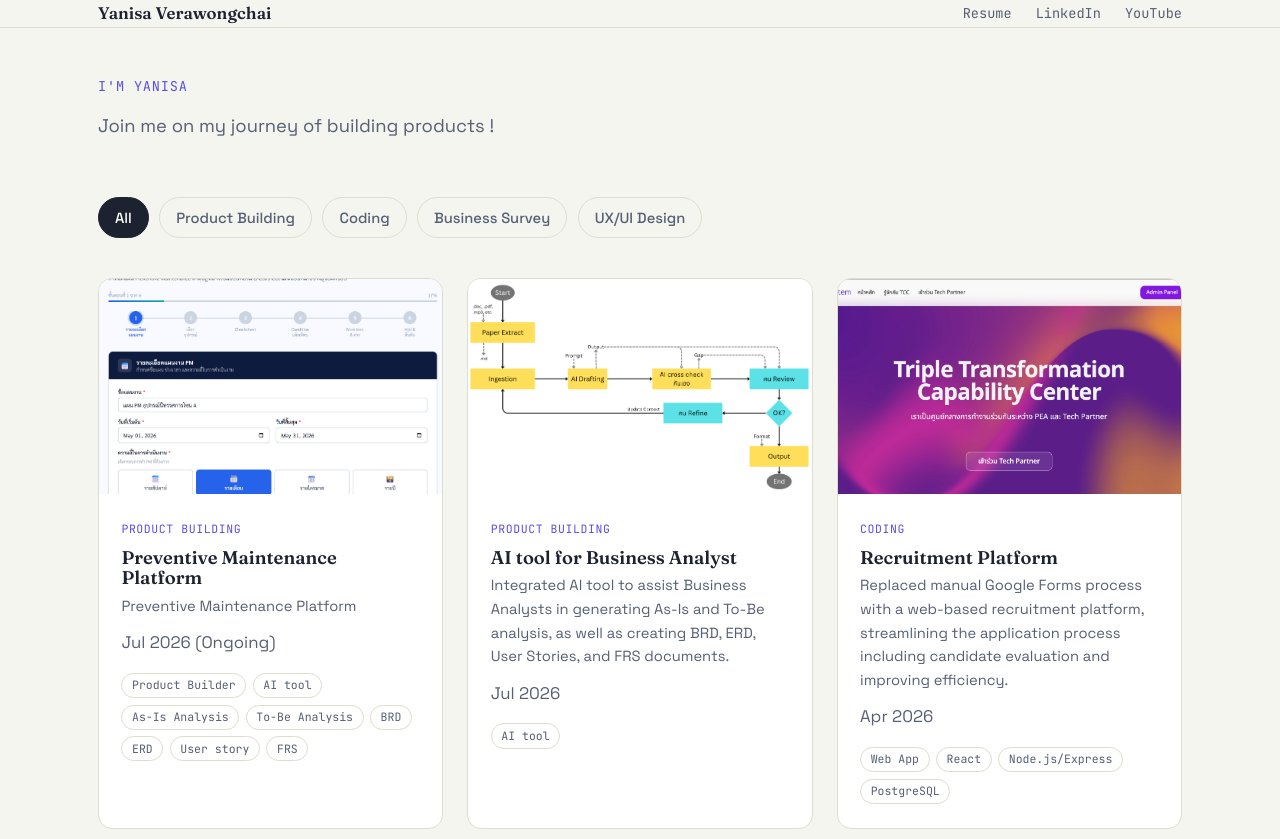
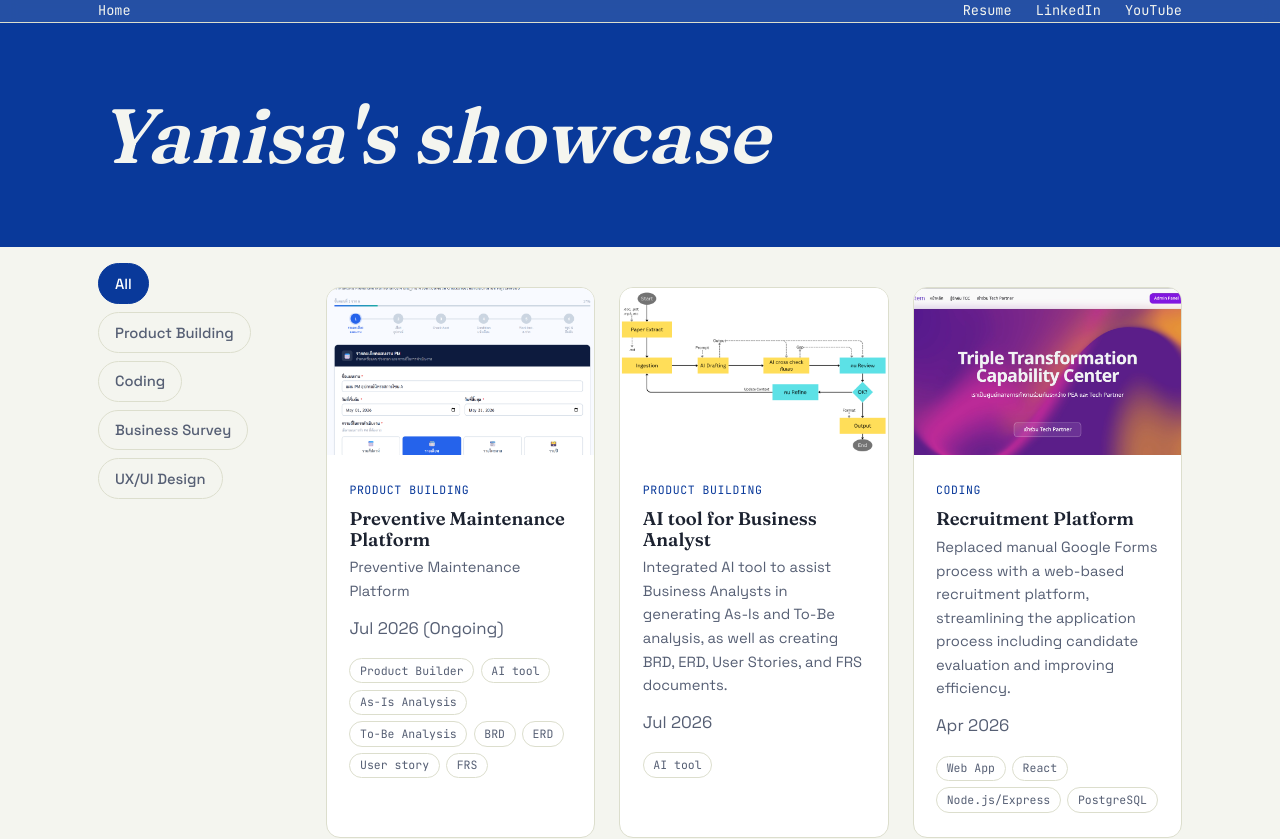
Before and after one commit to bowyani/bowyani.github.io, a React (Vite) app: page / in a window 1280 px wide. Shown: the top 839 px of the page. Built offline with nearby package versions, Linux system fonts and the light colour scheme.

Commit message:
ui update

```diff
--- a/src/components/DisciplineTabs.module.css
+++ b/src/components/DisciplineTabs.module.css
@@ -20,7 +20,10 @@
   flex-direction: column;
   gap: 0.15rem;
   box-shadow: 0 3px 0 rgba(28, 34, 48, 0.05);
-  transition: transform 180ms ease, box-shadow 180ms ease, border-color 180ms ease;
+  transition:
+    transform 180ms ease,
+    box-shadow 180ms ease,
+    border-color 180ms ease;
 }
 
 .card:hover {
@@ -52,37 +55,48 @@
 }
 
 .tabs {
-  display: flex;
-  flex-wrap: wrap;
-  gap: .65rem;
+  gap: 0.65rem;
   align-items: center;
+  padding-bottom: 0.25rem;
+  /* เผื่อพื้นที่ให้ Scrollbar บนมือถือ */
+  -webkit-overflow-scrolling: touch;
+}
+
+/* ซ่อน Scrollbar เพื่อความสะอาดตา */
+.tabs::-webkit-scrollbar {
+  display: none;
+}
+
+.tabs {
+  scrollbar-width: none;
 }
 
 .tab {
   --accent: var(--ink);
-
   appearance: none;
   border: 1px solid var(--line);
   background: transparent;
   color: var(--ink-soft);
+  padding: 0.65rem 1rem;
+  margin-bottom: 0.5rem;
+  border-radius: 999px;
+  font-family: var(--font-body);
+  font-size: 0.92rem;
+  font-weight: 500;
+  cursor: pointer;
+  transition:
+    background 0.18s ease,
+    color 0.18s ease,
+    border-color 0.18s ease;
+}
 
-  padding: .65rem 1rem;
-  border-radius: 999px;
-
-  font-family: var(--font-body);
-  font-size: .92rem;
-  font-weight: 500;
-
-  cursor: pointer;
-
-  transition:
-    background .18s ease,
-    color .18s ease,
-    border-color .18s ease;
+.tab {
+  flex-shrink: 0;
+  /* ป้องกันปุ่มหดตัวเวลาซ้อนกันในแถวเดียว */
 }
 
 .tab:hover {
-  background: rgba(0,0,0,.03);
+  background: rgba(0, 0, 0, 0.03);
   color: var(--ink);
 }
 
@@ -91,3 +105,19 @@
   border-color: var(--accent);
   color: white;
 }
+
+@media (max-width: 868px) {
+  .tabs {
+    display: flex;
+    gap: 0.5rem;
+    flex-wrap: nowrap;
+    /* บนมือถือให้ไถข้างได้ ไม่แตกเป็นหลายบรรทัด */
+    overflow-x: auto;
+    /* สไลด์แนวนอนได้บนหน้าจอแคบ */
+  }
+
+  .tab {
+    padding: 0.55rem 0.85rem;
+    font-size: 0.88rem;
+  }
+}
--- a/src/components/DisciplineTabs.tsx
+++ b/src/components/DisciplineTabs.tsx
@@ -1,10 +1,10 @@
-import { disciplines } from '@/data/profile';
-import type { Discipline } from '@/types';
-import styles from './DisciplineTabs.module.css';
+import { disciplines } from "@/data/profile";
+import type { Discipline } from "@/types";
+import styles from "./DisciplineTabs.module.css";
 
 interface Props {
-  active: Discipline | 'all';
-  onChange: (d: Discipline | 'all') => void;
+  active: Discipline | "all";
+  onChange: (d: Discipline | "all") => void;
 }
 
 export function DisciplineTabs({ active, onChange }: Props) {
@@ -18,6 +18,10 @@ export function DisciplineTabs({ active, onChange }: Props) {
         role="tab"
         aria-selected={active === "all"}
         className={`${styles.tab} ${active === "all" ? styles.active : ""}`}
+        style={{
+          ["--accent" as string]:
+            "var(--accent-violet)" /* ใช้สี Accent เดียวกันกับระบบ */,
+        }}
         onClick={() => onChange("all")}
       >
         All
--- a/src/components/Header.module.css
+++ b/src/components/Header.module.css
@@ -2,7 +2,7 @@
   position: sticky;
   top: 0;
   z-index: 10;
-  background: color-mix(in srgb, var(--paper) 88%, transparent);
+  background: color-mix(in srgb, var(--accent-violet) 88%, transparent);
   backdrop-filter: blur(8px);
   border-bottom: 1px solid var(--line);
 }
@@ -29,10 +29,10 @@
 }
 
 .nav a {
-  color: var(--ink-soft);
+  color: var(--paper);
   transition: color 150ms ease;
 }
 
 .nav a:hover {
-  color: var(--accent-violet);
+  color: var(--accent-violet-soft);
 }
--- a/src/components/Header.tsx
+++ b/src/components/Header.tsx
@@ -5,9 +5,9 @@ export function Header() {
   return (
     <header className={styles.header}>
       <div className={`container ${styles.inner}`}>
-        <a href="#top" className={styles.brand}>
-          {profile.name}
-        </a>
+        <nav className={styles.nav}>
+          <a href="/">Home</a>
+        </nav>
         <nav className={styles.nav}>
           <a href={profile.resumeUrl} download>
             Resume
--- a/src/components/Hero.module.css
+++ b/src/components/Hero.module.css
@@ -1,11 +1,12 @@
 .hero {
   padding: clamp(3rem, 3vw, 6rem) 0 clamp(2rem, 3vw, 3.5rem);
+  background-color: var(--accent-violet);
 }
 
 .inner {
   display: grid;
-  grid-template-columns: 1.4fr 0.8fr;
-  gap: clamp(2rem, 5vw, 4rem);
+/*   grid-template-columns: 1.4fr 0.8fr;
+ */  gap: clamp(2rem, 5vw, 4rem);
   align-items: center;
 }
 
@@ -25,7 +26,7 @@
 }
 
 .name {
-  color: var(--accent-violet);
+  color: var(--paper);
   font-style: italic;
 }
 
--- a/src/components/Hero.tsx
+++ b/src/components/Hero.tsx
@@ -1,26 +1,14 @@
-import { profile } from '@/data/profile';
-import styles from './Hero.module.css';
+import { profile } from "@/data/profile";
+import styles from "./Hero.module.css";
 
 export function Hero() {
   return (
     <section className={styles.hero}>
       <div className={`container ${styles.inner}`}>
         <div className={styles.text}>
-          <p className="eyebrow">I'm {profile.name.split(' ')[0]}</p>
-{/*           <h1 className={styles.title}>
-            <span className={styles.name}>Welcome to my showcase :)</span>
-          </h1> */}
-          <p className={styles.bio}>{profile.bio}</p>
-{/*           <div className={styles.actions}>
-            <a className={styles.primaryBtn} href={profile.resumeUrl} download>
-              Download Resume
-            </a>
-            {profile.socials.map((s) => (
-              <a key={s.label} className={styles.secondaryBtn} href={s.url} target="_blank" rel="noreferrer">
-                {s.label}
-              </a>
-            ))}
-          </div> */}
+          <h1 className={styles.title}>
+            <span className={styles.name}>Yanisa's showcase</span>
+          </h1>
         </div>
         {/* <div className={styles.avatarWrap}>
           <img src={profile.avatar} alt={profile.name} className={styles.avatar} />
--- a/src/pages/Home.module.css
+++ b/src/pages/Home.module.css
@@ -1,8 +1,40 @@
 .work {
-  padding: clamp(3rem, 6vw, 5rem) 0;
+  padding: clamp(2rem, 5vw, 4rem) 0;
 }
 
-.heading {
-  font-size: var(--fs-h2);
-  margin-bottom: 1.5rem;
+/* ใช้ CSS Grid แบ่งคอลัมน์ Sidebar (ซ้าย) และ Content (ขวา) */
+.layout {
+  display: grid;
+  grid-template-columns: 180px 1fr;
+  /* ฝั่งซ้ายกว้าง 240px ฝั่งขวาขยายเต็มที่ */
+  gap: 3rem;
+  align-items: start;
+  /* จำเป็นมากสำหรับ position: sticky */
 }
+
+.sidebar {
+  position: sticky;
+  top: 2rem;
+  /* เว้นระยะห่างจากขอบบน หรือปรับตามความสูง Header */
+  display: flex;
+  flex-direction: column;
+  gap: 1rem;
+  padding: 1rem 0;
+}
+
+/* ปรับปรุงเมื่อดูบนมือถือ (สลับกลับมาไว้ข้างบน) */
+@media (max-width: 868px) {
+  .layout {
+    grid-template-columns: 1fr;
+    /* เหลือคอลัมน์เดียว */
+    gap: 1.5rem;
+  }
+
+  .sidebar {
+    position: sticky;
+    top: 1.42rem;
+    z-index: 10;
+    background: var(--paper);
+    /* ป้องกันเนื้อหาทะลุขึ้นมา */
+  }
+}
--- a/src/pages/Home.tsx
+++ b/src/pages/Home.tsx
@@ -1,22 +1,29 @@
-import { useState } from 'react';
-import { Hero } from '@/components/Hero';
-import { DisciplineTabs } from '@/components/DisciplineTabs';
-import { ProjectGrid } from '@/components/ProjectGrid';
-import { projects } from '@/data/projects';
-import type { Discipline } from '@/types';
-import styles from './Home.module.css';
+import { useState } from "react";
+import { Hero } from "@/components/Hero";
+import { DisciplineTabs } from "@/components/DisciplineTabs";
+import { ProjectGrid } from "@/components/ProjectGrid";
+import { projects } from "@/data/projects";
+import type { Discipline } from "@/types";
+import styles from "./Home.module.css";
 
 export function Home() {
-  const [filter, setFilter] = useState<Discipline | 'all'>('all');
+  const [filter, setFilter] = useState<Discipline | "all">("all");
 
   return (
     <>
       <Hero />
       <section id="work" className={`container ${styles.work}`}>
-{/*         <p className="eyebrow">ผลงาน</p>
-        <h2 className={styles.heading}>เลือกดูตามสายงาน</h2> */}
-        <DisciplineTabs active={filter} onChange={setFilter} />
-        <ProjectGrid projects={projects} filter={filter} />
+        <div className={styles.layout}>
+          {/* คอลัมน์ซ้าย: Sticky Sidebar Filter */}
+          <aside className={styles.sidebar}>
+            <DisciplineTabs active={filter} onChange={setFilter} />
+          </aside>
+
+          {/* คอลัมน์ขวา: รายการผลงาน */}
+          <main className={styles.content}>
+            <ProjectGrid projects={projects} filter={filter} />
+          </main>
+        </div>
       </section>
     </>
   );
--- a/src/pages/Project-PM.tsx
+++ b/src/pages/Project-PM.tsx
@@ -14,24 +14,32 @@ export function ProjectPM() {
         </p>
 
         <div className={styles.links}>
+          {/* Primary Action */}
+          <a
+            className={`${styles.link} ${styles.primaryLink}`}
+            href="https://prototype-pm.onrender.com"
+            target="_blank"
+            rel="noopener noreferrer"
+            aria-label="View Prototype (opens in new tab)"
+          >
+            Prototype
+            <span className={styles.linkIcon} aria-hidden="true">
+              ↗
+            </span>
+          </a>
+
+          {/* Secondary Action */}
           <a
             className={styles.link}
             href="https://github.com/bowyani/preventive-maintenance"
             target="_blank"
             rel="noopener noreferrer"
+            aria-label="View Documentation on GitHub (opens in new tab)"
           >
-            <span>↗</span>
             Documentation
-          </a>
-
-          <a
-            className={styles.link}
-            href="https://prototype-pm.onrender.com"
-            target="_blank"
-            rel="noopener noreferrer"
-          >
-            <span>↗</span>
-            Prototype
+            <span className={styles.linkIcon} aria-hidden="true">
+              ↗
+            </span>
           </a>
         </div>
       </div>
--- a/src/styles/tokens.css
+++ b/src/styles/tokens.css
@@ -6,10 +6,10 @@
   --ink-soft: #565f74;    /* secondary text */
   --ink-faint: #9098a8;
   --line: #dcdecd;        /* hairline borders */
-  --accent-violet: #5b4fe0;   /* signature accent — code / structure */
-  --accent-violet-soft: #ece9fb;
-  --accent-coral: #e8623d;    /* rare use — CTA / emphasis only */
-  --accent-coral-soft: #fbe7e0;
+  --accent-violet: #09399a;   /* signature accent — code / structure */
+  --accent-violet-soft: #bcd0f7;
+  --accent-coral: #e8ac3d;    /* rare use — CTA / emphasis only */
+  --accent-coral-soft: #faeed8;
   --accent-moss: #4c7a5e;     /* rare use — UX/research tag */
   --accent-moss-soft: #e3ede6;
 
```
Also changed, not shown: src/pages/ProjectPM.module.css (+36 -50 lines). Lines whose indentation alone changed are shown as unchanged.
